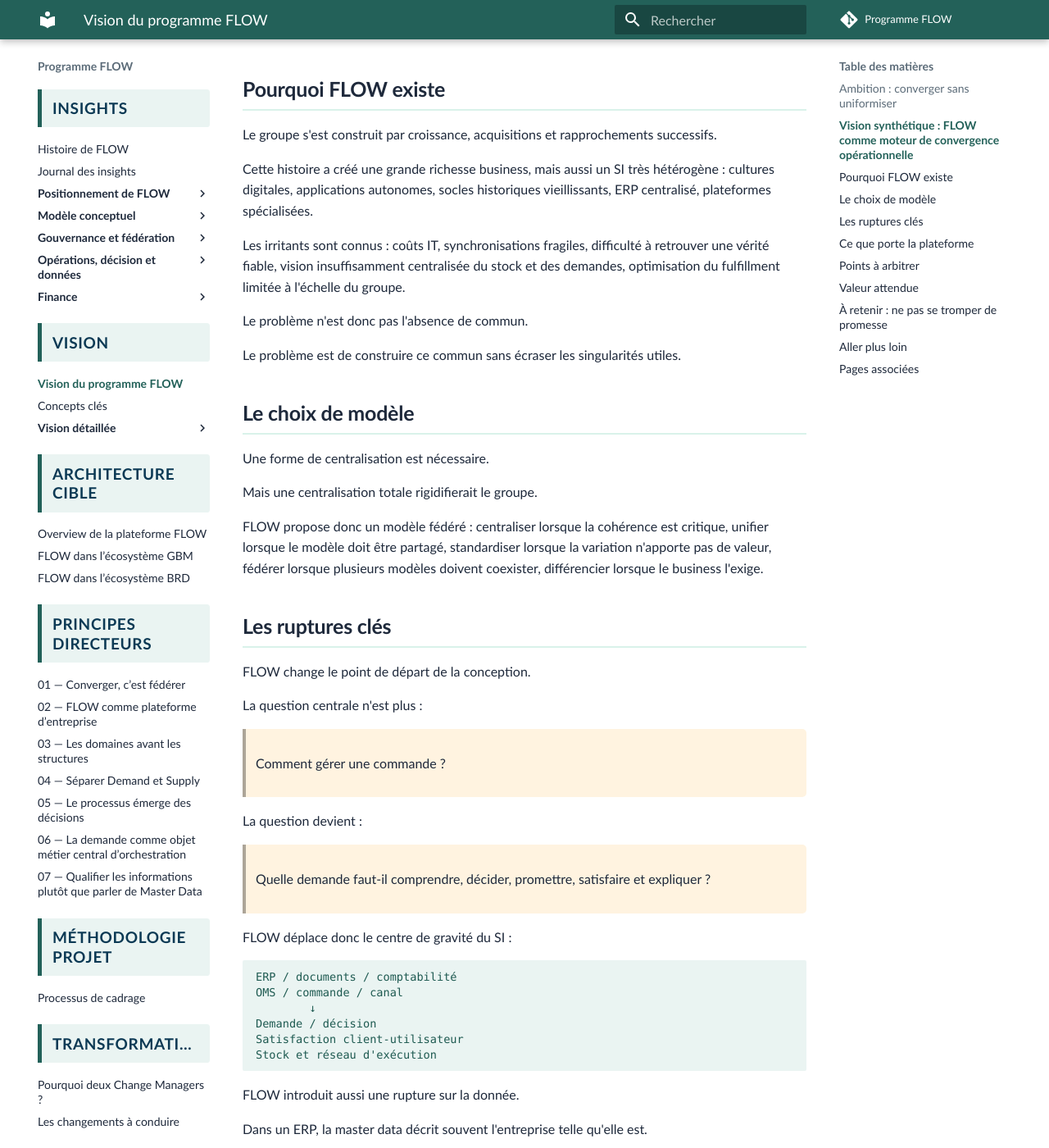
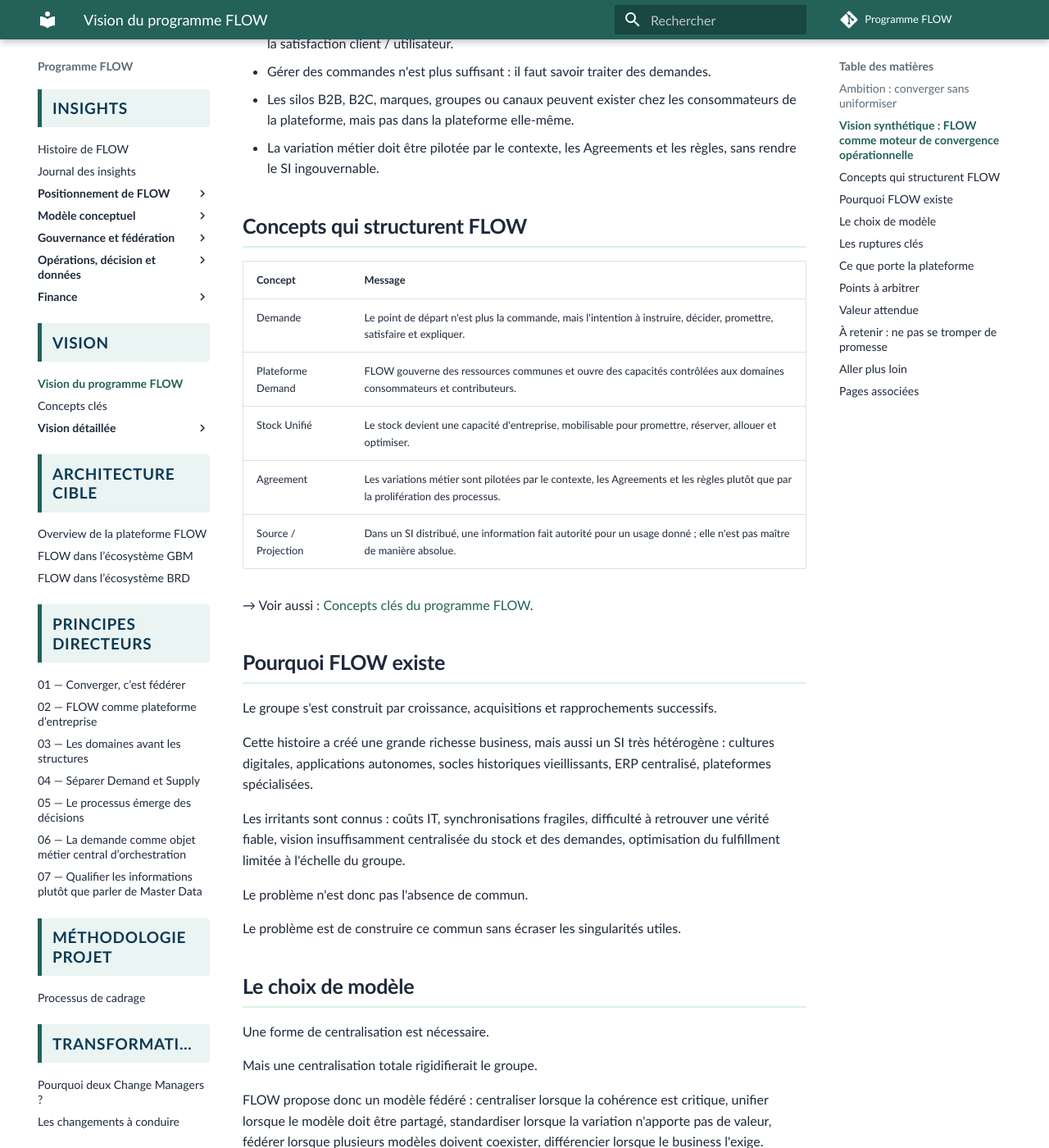
Before and after one commit to laurent-sintes/FLOW-Program, an MkDocs documentation site: the page built from docs/vision/vision-programme-flow.md, in a window 1280 px wide and 1400 px high, scrolled down 1139 px. Shown: the whole window at 82% size. Built offline with MkDocs 1.6.1 and Material for MkDocs 9.7.7, drawn with Linux system fonts in a browser that asks for light colours; comment, search, counter and statistics services are not loaded; some of the changed text lies outside the part shown.

Commit message:
Mettre en valeur les concepts et phrases clés de la vision

````diff
--- a/docs/vision/vision-programme-flow.md
+++ b/docs/vision/vision-programme-flow.md
@@ -12,6 +12,10 @@
 
 L'ambition de FLOW est de construire un socle commun là où la cohérence est critique — demandes, stock, promesses, décisions, allocation, exécution, événements et exceptions — tout en laissant les marques, canaux et domaines spécialisés conserver leur autonomie là où elle crée de la valeur.
 
+> La convergence n'est pas l'uniformisation.
+>
+> Elle consiste à choisir le bon niveau de commun, au bon endroit, pour la bonne responsabilité.
+
 ## Vision synthétique : FLOW comme moteur de convergence opérationnelle
 
 > FLOW est le moteur de convergence opérationnelle du groupe : une plateforme de fédération des demandes de l'entreprise, qui permet de traiter les demandes, gouverner les décisions, mobiliser le stock et le réseau d'exécution, tout en préservant les singularités business lorsque celles-ci créent de la valeur.
@@ -23,6 +27,18 @@
 - Gérer des commandes n'est plus suffisant : il faut savoir traiter des demandes.
 - Les silos B2B, B2C, marques, groupes ou canaux peuvent exister chez les consommateurs de la plateforme, mais pas dans la plateforme elle-même.
 - La variation métier doit être pilotée par le contexte, les Agreements et les règles, sans rendre le SI ingouvernable.
+
+## Concepts qui structurent FLOW
+
+| Concept | Message |
+| --- | --- |
+| Demande | Le point de départ n'est plus la commande, mais l'intention à instruire, décider, promettre, satisfaire et expliquer. |
+| Plateforme Demand | FLOW gouverne des ressources communes et ouvre des capacités contrôlées aux domaines consommateurs et contributeurs. |
+| Stock Unifié | Le stock devient une capacité d'entreprise, mobilisable pour promettre, réserver, allouer et optimiser. |
+| Agreement | Les variations métier sont pilotées par le contexte, les Agreements et les règles plutôt que par la prolifération des processus. |
+| Source / Projection | Dans un SI distribué, une information fait autorité pour un usage donné ; elle n'est pas maître de manière absolue. |
+
+→ Voir aussi : [Concepts clés du programme FLOW](concepts-cles.md).
 
 ## Pourquoi FLOW existe
 
@@ -67,6 +83,10 @@
 Stock et réseau d'exécution
 ```
 
+> FLOW ne cherche pas à mieux gérer les commandes.
+>
+> FLOW cherche à mieux satisfaire les demandes.
+
 FLOW introduit aussi une rupture sur la donnée.
 
 Dans un ERP, la master data décrit souvent l'entreprise telle qu'elle est.
@@ -97,6 +119,10 @@
 FLOW n'a pas vocation à absorber tout le SI.
 
 Il doit empêcher que les autonomies locales redeviennent des silos au cœur du traitement de la demande.
+
+> Les consommateurs peuvent rester différenciés.
+>
+> La plateforme doit être décloisonnée.
 
 ## Points à arbitrer
 
@@ -148,6 +174,7 @@
 
 ## Pages associées
 
+- [Concepts clés du programme FLOW](concepts-cles.md).
 - [Principes directeurs](../principes-directeurs/index.md).
 - [Architecture cible](../architecture-cible/index.md).
 - [Transformation](../transformation/index.md).
````
Also changed, not shown: other parts of docs/vision/vision-programme-flow.md (+3 -1 lines).
